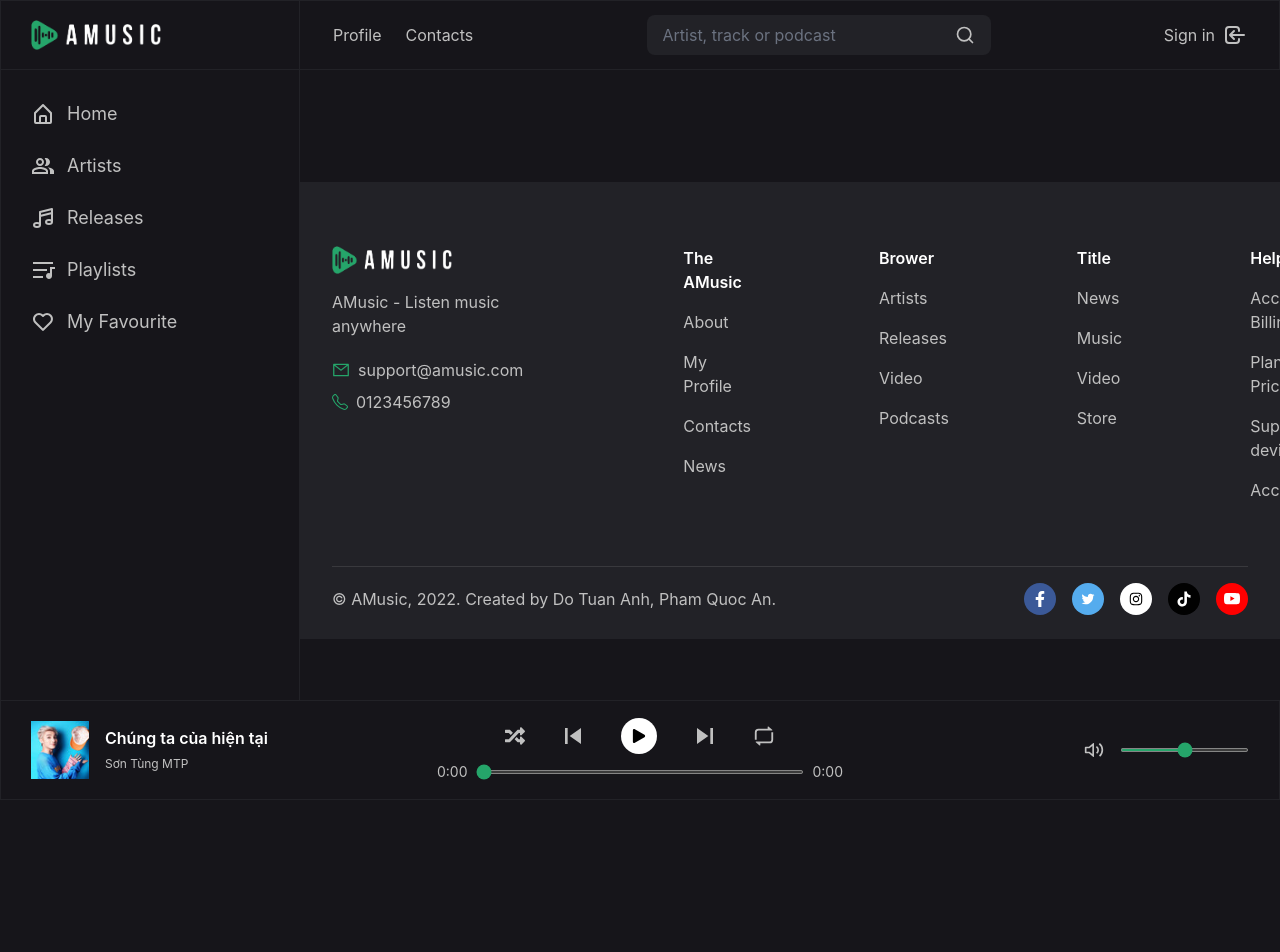
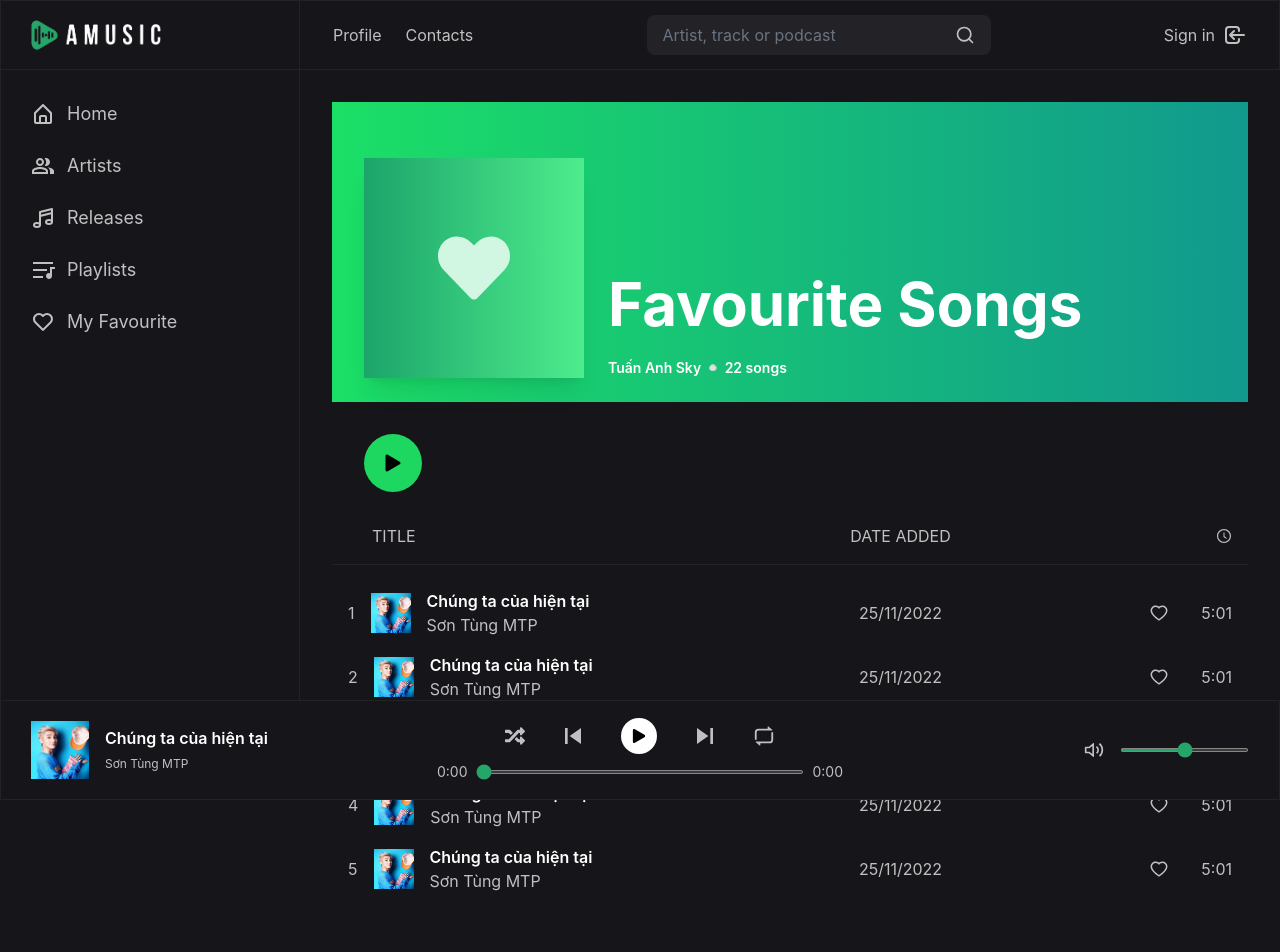
Before and after one commit to dotuananh22/music-app-frontend, a React (Create React App) app: page /favourite in a window 1280 px wide. Shown: the top 952 px of the page. Before the commit the page ends 800 px from the top, so only its background shows below. Built offline with nearby package versions, Linux system fonts and the light colour scheme.

Commit message:
Add favourite page

```diff
--- a/src/App.css
+++ b/src/App.css
@@ -66,3 +66,16 @@ body {
     #11998e
   ); /* W3C, IE 10+/ Edge, Firefox 16+, Chrome 26+, Opera 12+, Safari 7+ */
 }
+
+.gradient-green-color {
+  background: #11998e;  /* fallback for old browsers */
+  background: -webkit-linear-gradient(to right, #1bdf66, #11998e);  /* Chrome 10-25, Safari 5.1-6 */
+  background: linear-gradient(to right, #1bdf66, #11998e); /* W3C, IE 10+/ Edge, Firefox 16+, Chrome 26+, Opera 12+, Safari 7+ */
+}
+
+.gradient-green-color-2 {
+  background: #1D976C;  /* fallback for old browsers */
+  background: -webkit-linear-gradient(to right, #1D976C, #5cf594);  /* Chrome 10-25, Safari 5.1-6 */
+  background: linear-gradient(to right, #1D976C, #5cf594); /* W3C, IE 10+/ Edge, Firefox 16+, Chrome 26+, Opera 12+, Safari 7+ */
+
+}
--- a/src/App.tsx
+++ b/src/App.tsx
@@ -12,6 +12,7 @@ import SingerInformationPage from "pages/SingerInformationPage";
 import ProfilePage from "pages/ProfilePage";
 import PlaylistPage from "pages/PlaylistPage";
 import ContactsPage from "pages/ContactsPage";
+import FavouritePage from "pages/Favourite";
 
 function App() {
   return (
@@ -28,6 +29,7 @@ function App() {
           <Route path="/profile" element={<ProfilePage />} />
           <Route path="/playlists" element={<PlaylistPage />} />
           <Route path="/contacts" element={<ContactsPage />} />
+          <Route path="/favourite" element={<FavouritePage />} />
         </Routes>
       </div>
       <FooterSection />
--- a/src/components/Artists/index.tsx
+++ b/src/components/Artists/index.tsx
@@ -7,7 +7,7 @@ import React from "react";
 
 const Artists = () => {
   return (
-    <div className="flex flex-col gap-10">
+    <div className="flex flex-col gap-6">
       <BreadCrumb path="/" baseAddress="Home" mainAddress="Artists" />
       <div className="flex flex-col gap-8 mt-6">
         <h2 className="text-4xl text-white">Artists</h2>
--- /dev/null
+++ b/src/components/Favourite/FavouriteSongs.tsx
@@ -0,0 +1,78 @@
+import React from "react";
+// @ts-ignore
+import ProfileImage from "assets/images/anh-son-tung.jfif";
+import SubFavouriteSongs from "./SubFavouriteSongs";
+import { AiOutlineClockCircle } from "react-icons/ai";
+
+const FavouriteSongs = () => {
+  return (
+    <div className="flex flex-col gap-4 py-2 pt-4">
+      <div className="flex flex-row justify-between items-center border-b border-[#222227] p-4">
+        <span className="basis-2/4 pl-6">TITLE</span>
+        <span className="basis-1/4 text-center">DATE ADDED</span>
+        <div className="basis-1/4 flex justify-end">
+          <AiOutlineClockCircle />
+        </div>
+      </div>
+      <ul className={`flex flex-col`}>
+        <li className="py-2 hover:bg-[#2C2F32] px-4 rounded-md cursor-pointer">
+          <SubFavouriteSongs
+            rank={1}
+            image={ProfileImage}
+            songName="Chúng ta của hiện tại"
+            singerName="Sơn Tùng MTP"
+            dateAdded="25/11/2022"
+            songTime="5:01"
+            favorite={false}
+          />
+        </li>
+        <li className="py-2 hover:bg-[#2C2F32] px-4 rounded-md cursor-pointer">
+          <SubFavouriteSongs
+            rank={2}
+            image={ProfileImage}
+            songName="Chúng ta của hiện tại"
+            singerName="Sơn Tùng MTP"
+            dateAdded="25/11/2022"
+            songTime="5:01"
+            favorite={false}
+          />
+        </li>
+        <li className="py-2 hover:bg-[#2C2F32] px-4 rounded-md cursor-pointer">
+          <SubFavouriteSongs
+            rank={3}
+            image={ProfileImage}
+            songName="Chúng ta của hiện tại"
+            singerName="Sơn Tùng MTP"
+            dateAdded="25/11/2022"
+            songTime="5:01"
+            favorite={false}
+          />
+        </li>
+        <li className="py-2 hover:bg-[#2C2F32] px-4 rounded-md cursor-pointer">
+          <SubFavouriteSongs
+            rank={4}
+            image={ProfileImage}
+            songName="Chúng ta của hiện tại"
+            singerName="Sơn Tùng MTP"
+            dateAdded="25/11/2022"
+            songTime="5:01"
+            favorite={false}
+          />
+        </li>
+        <li className="py-2 hover:bg-[#2C2F32] px-4 rounded-md cursor-pointer">
+          <SubFavouriteSongs
+            rank={5}
+            image={ProfileImage}
+            songName="Chúng ta của hiện tại"
+            singerName="Sơn Tùng MTP"
+            dateAdded="25/11/2022"
+            songTime="5:01"
+            favorite={false}
+          />
+        </li>
+      </ul>
+    </div>
+  );
+};
+
+export default FavouriteSongs;
--- /dev/null
+++ b/src/components/Favourite/SubFavouriteSongs.tsx
@@ -0,0 +1,44 @@
+import React from "react";
+// @ts-ignore
+import { AiOutlineHeart } from "react-icons/ai";
+import colors from "constants/color";
+
+interface SubFavouriteSongsProps {
+  rank: number;
+  image: string;
+  songName: string;
+  singerName: string;
+  dateAdded: string;
+  favorite: boolean;
+  songTime: string;
+}
+
+const SubFavouriteSongs = (props: SubFavouriteSongsProps) => {
+  return (
+    <div className="flex flex-row justify-between items-center">
+      <div className={`flex flex-row gap-4 items-center basis-2/4`}>
+        <span>{props.rank}</span>
+        <img src={props.image} alt="music" className="h-10 w-10" />
+        <div>
+          <p className={`text-white font-semibold truncate w-[300px]`}>
+            {props.songName}
+          </p>
+          <p className={`text-[#c0c0c0] truncate w-[300px]`}>
+            {props.singerName}
+          </p>
+        </div>
+      </div>
+      <div className="basis-1/4 text-center">
+        <p>{props.dateAdded}</p>
+      </div>
+      <div className="flex flex-row items-center gap-8 basis-1/4 justify-end">
+        <AiOutlineHeart
+          className={`hover:text-[${colors.greenColor}] text-xl`}
+        />
+        <span>{props.songTime}</span>
+      </div>
+    </div>
+  );
+};
+
+export default SubFavouriteSongs;
--- /dev/null
+++ b/src/components/Favourite/index.tsx
@@ -0,0 +1,37 @@
+import React from "react";
+import { BsFillPlayFill } from "react-icons/bs";
+import { FaHeart } from "react-icons/fa";
+import { NavLink } from "react-router-dom";
+import FavouriteSongs from "./FavouriteSongs";
+
+// @ts-ignore
+
+const Favourite = () => {
+  return (
+    <div>
+      <div className="gradient-green-color w-full h-[300px] flex flex-row items-end gap-6 pl-8 pb-6">
+        <div className="gradient-green-color-2 opacity-80 w-[220px] h-[220px] shadow-xl grid place-items-center">
+          <FaHeart className="text-white text-7xl" />
+        </div>
+        <div className="flex flex-col gap-6 text-white">
+          <h3 className="text-6xl font-bold">Favourite Songs</h3>
+          <div className="flex flex-row gap-2 items-end text-sm">
+            <NavLink to={"#"} className="font-semibold hover:underline">
+              Tuấn Anh Sky
+            </NavLink>
+            <span className="text-[6px]">&#9898;</span>
+            <span className="font-semibold">22 songs</span>
+          </div>
+        </div>
+      </div>
+      <button
+        className={`mt-8 ml-8 w-[58px] h-[58px] rounded-full border-none outline-none hover:scale-105 bg-[#1ED760] grid place-items-center transition-all duration-200 ease-in-out`}
+      >
+        <BsFillPlayFill className="text-black text-3xl" />
+      </button>
+      <FavouriteSongs />
+    </div>
+  );
+};
+
+export default Favourite;
--- a/src/components/NavBar/LeftNavBar.tsx
+++ b/src/components/NavBar/LeftNavBar.tsx
@@ -53,7 +53,7 @@ const LeftNavBar = () => {
           <span>Playlists</span>
         </NavLink>
         <NavLink
-          to={"/favorite"}
+          to={"/favourite"}
           className="flex flex-row gap-3 items-center text-lg hover:text-[#25A56A] cursor-pointer"
         >
           <BiHeart className="text-2xl" />
--- a/src/components/Playlists/index.tsx
+++ b/src/components/Playlists/index.tsx
@@ -19,7 +19,7 @@ const Playlists = () => {
               <h2 className="text-3xl font-semibold mb-3">Favorite Songs</h2>
               <span className="font-semibold">100 songs</span>
             </div>
-            <NavLink to={"/favorite"}>
+            <NavLink to={"/favourite"}>
               <button
                 className={`w-[50px] h-[50px] rounded-full hover:scale-105 bg-[#1ED760] place-items-center absolute right-3 bottom-0 group-hover:bottom-3 group-hover:opacity-100 grid opacity-0 transition-all duration-200 ease-in-out`}
               >
--- a/src/components/Releases/index.tsx
+++ b/src/components/Releases/index.tsx
@@ -8,7 +8,7 @@ import NewSingles from "./NewSingles";
 
 const Releases = () => {
   return (
-    <div className="flex flex-col gap-10">
+    <div className="flex flex-col gap-6">
       <BreadCrumb path="/" baseAddress="Home" mainAddress="Releases" />
       <div className="flex flex-col gap-8 mt-6">
         <h2 className="text-4xl text-white">Releases</h2>
--- /dev/null
+++ b/src/pages/Favourite/index.tsx
@@ -0,0 +1,8 @@
+import Favourite from "components/Favourite";
+import React from "react";
+
+const FavouritePage = () => {
+  return <Favourite />;
+};
+
+export default FavouritePage;
```
